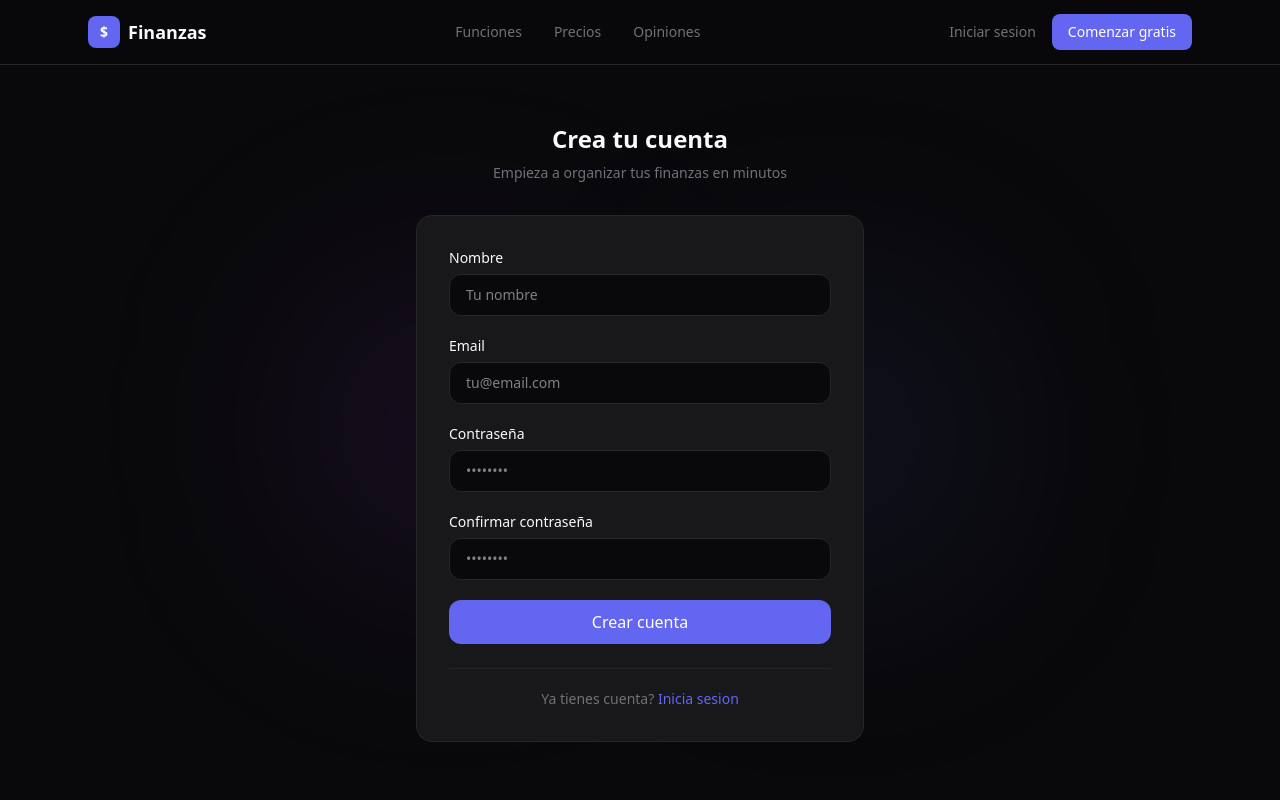
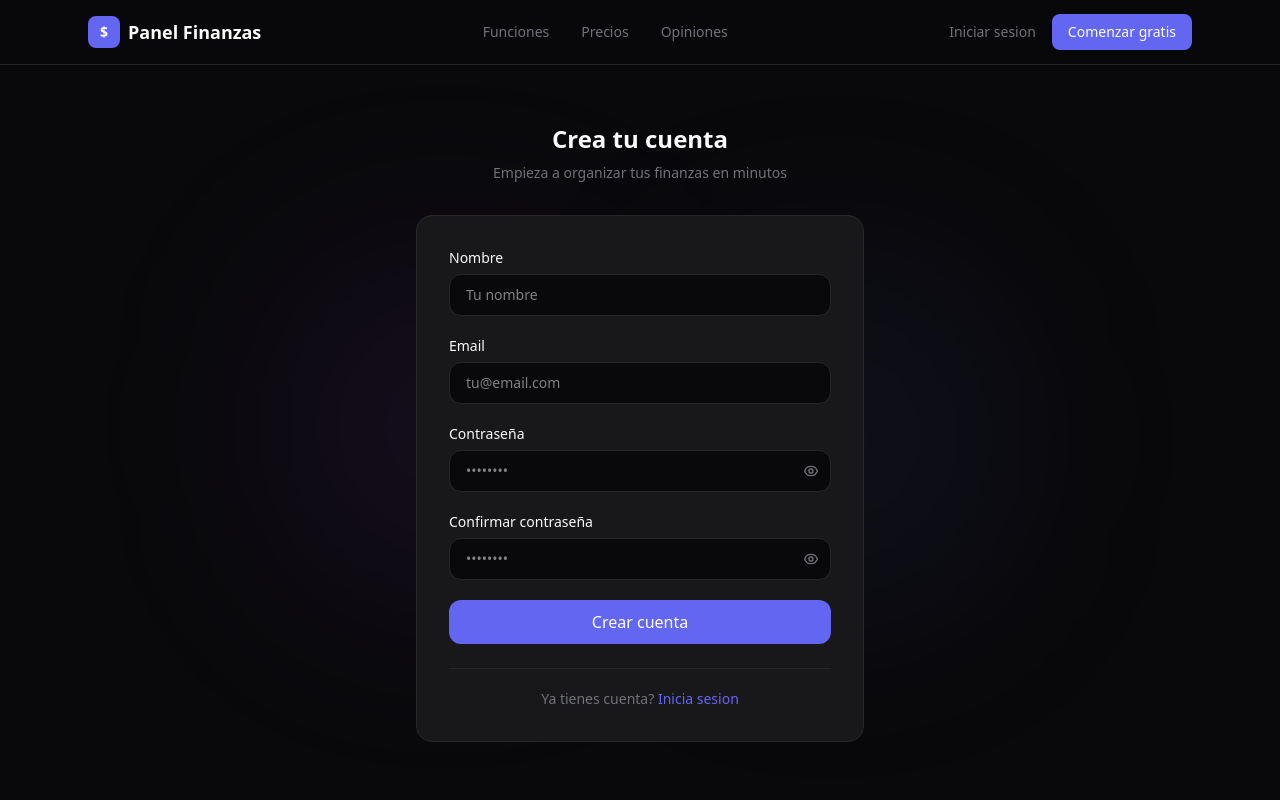
Before and after one commit to Alejandro-Mirena/panel-de-finanzas, a Next.js app in the folder client/: page /register in a window 1280 px wide. Shown: the top 800 px of the page. Built offline with nearby package versions, Linux system fonts and the light colour scheme; no server answers.

Commit message:
Add password show/hide toggle, fix dashboard hydration, improve navbar when logged in

```diff
--- a/client/src/app/dashboard/page.tsx
+++ b/client/src/app/dashboard/page.tsx
@@ -10,16 +10,18 @@ type Tab = "dashboard" | "profile";
 
 export default function Dashboard() {
   const [tab, setTab] = useState<Tab>("dashboard");
+  const [mounted, setMounted] = useState(false);
   const router = useRouter();
   const { token, user } = useAuthStore();
 
   useEffect(() => {
+    setMounted(true);
     if (!token) {
       router.push("/login");
     }
   }, [token, router]);
 
-  if (!token) {
+  if (!mounted || !token) {
     return null;
   }
 
--- a/client/src/app/register/page.tsx
+++ b/client/src/app/register/page.tsx
@@ -6,6 +6,7 @@ import { z } from "zod";
 import Link from "next/link";
 import { useRouter } from "next/navigation";
 import { useAuthStore } from "@/lib/auth";
+import PasswordInput from "@/components/common/PasswordInput";
 
 const registerSchema = z
   .object({
@@ -102,34 +103,20 @@ export default function RegisterPage() {
               <label className="block text-sm font-medium mb-1.5">
                 Contraseña
               </label>
-              <input
-                type="password"
-                {...register("password")}
-                placeholder="••••••••"
-                className="w-full px-4 py-2.5 bg-background border border-card-border rounded-xl text-sm focus:outline-none focus:ring-2 focus:ring-primary/50 transition-all"
+              <PasswordInput
+                registration={register("password")}
+                error={errors.password?.message}
               />
-              {errors.password && (
-                <p className="text-red-400 text-xs mt-1">
-                  {errors.password.message}
-                </p>
-              )}
             </div>
 
             <div>
               <label className="block text-sm font-medium mb-1.5">
                 Confirmar contraseña
               </label>
-              <input
-                type="password"
-                {...register("confirmPassword")}
-                placeholder="••••••••"
-                className="w-full px-4 py-2.5 bg-background border border-card-border rounded-xl text-sm focus:outline-none focus:ring-2 focus:ring-primary/50 transition-all"
+              <PasswordInput
+                registration={register("confirmPassword")}
+                error={errors.confirmPassword?.message}
               />
-              {errors.confirmPassword && (
-                <p className="text-red-400 text-xs mt-1">
-                  {errors.confirmPassword.message}
-                </p>
-              )}
             </div>
 
             <button
--- /dev/null
+++ b/client/src/components/common/PasswordInput.tsx
@@ -0,0 +1,47 @@
+"use client";
+
+import { useState } from "react";
+
+interface Props {
+  placeholder?: string;
+  value?: string;
+  onChange?: (e: React.ChangeEvent<HTMLInputElement>) => void;
+  registration?: any;
+  error?: string;
+}
+
+export default function PasswordInput({ placeholder = "••••••••", value, onChange, registration, error }: Props) {
+  const [show, setShow] = useState(false);
+
+  return (
+    <div>
+      <div className="relative">
+        <input
+          type={show ? "text" : "password"}
+          placeholder={placeholder}
+          value={value}
+          onChange={onChange}
+          {...(registration || {})}
+          className="w-full px-4 py-2.5 pr-10 bg-background border border-card-border rounded-xl text-sm focus:outline-none focus:ring-2 focus:ring-primary/50 transition-all"
+        />
+        <button
+          type="button"
+          onClick={() => setShow(!show)}
+          className="absolute right-3 top-1/2 -translate-y-1/2 text-muted hover:text-foreground transition-colors cursor-pointer"
+        >
+          {show ? (
+            <svg className="w-4 h-4" fill="none" viewBox="0 0 24 24" stroke="currentColor">
+              <path strokeLinecap="round" strokeLinejoin="round" strokeWidth={2} d="M13.875 18.825A10.05 10.05 0 0112 19c-4.478 0-8.268-2.943-9.543-7a9.97 9.97 0 011.563-3.029m5.858.908a3 3 0 114.243 4.243M9.878 9.878l4.242 4.242M9.88 9.88l-3.29-3.29m7.532 7.532l3.29 3.29M3 3l3.59 3.59m0 0A9.953 9.953 0 0112 5c4.478 0 8.268 2.943 9.543 7a10.025 10.025 0 01-4.132 5.411m0 0L21 21" />
+            </svg>
+          ) : (
+            <svg className="w-4 h-4" fill="none" viewBox="0 0 24 24" stroke="currentColor">
+              <path strokeLinecap="round" strokeLinejoin="round" strokeWidth={2} d="M15 12a3 3 0 11-6 0 3 3 0 016 0z" />
+              <path strokeLinecap="round" strokeLinejoin="round" strokeWidth={2} d="M2.458 12C3.732 7.943 7.523 5 12 5c4.478 0 8.268 2.943 9.542 7-1.274 4.057-5.064 7-9.542 7-4.477 0-8.268-2.943-9.542-7z" />
+            </svg>
+          )}
+        </button>
+      </div>
+      {error && <p className="text-red-400 text-xs mt-1">{error}</p>}
+    </div>
+  );
+}
--- a/client/src/components/landing/Navbar.tsx
+++ b/client/src/components/landing/Navbar.tsx
@@ -1,12 +1,14 @@
 "use client";
 
-import { useState, useEffect } from "react";
+import { useState, useEffect, useRef } from "react";
 import Link from "next/link";
 import { useRouter } from "next/navigation";
 import { useAuthStore } from "@/lib/auth";
 
 export default function Navbar() {
   const [menuOpen, setMenuOpen] = useState(false);
+  const [dropdownOpen, setDropdownOpen] = useState(false);
+  const dropdownRef = useRef<HTMLDivElement>(null);
   const router = useRouter();
   const { user, token, logout, fetchUser } = useAuthStore();
 
@@ -16,9 +18,20 @@ export default function Navbar() {
     }
   }, [token, user, fetchUser]);
 
+  useEffect(() => {
+    const handleClick = (e: MouseEvent) => {
+      if (dropdownRef.current && !dropdownRef.current.contains(e.target as Node)) {
+        setDropdownOpen(false);
+      }
+    };
+    document.addEventListener("mousedown", handleClick);
+    return () => document.removeEventListener("mousedown", handleClick);
+  }, []);
+
   const handleLogout = () => {
     logout();
     setMenuOpen(false);
+    setDropdownOpen(false);
     router.push("/");
   };
 
@@ -29,9 +42,10 @@ export default function Navbar() {
           <div className="w-8 h-8 rounded-lg bg-primary flex items-center justify-center">
             <span className="text-white font-bold text-sm">$</span>
           </div>
-          <span className="font-semibold text-lg">Finanzas</span>
+          <span className="font-semibold text-lg">Panel Finanzas</span>
         </Link>
 
+        {!user && (
           <div className="hidden md:flex items-center gap-8">
             <a href="/#features" className="text-sm text-muted hover:text-foreground transition-colors">
               Funciones
@@ -43,26 +57,55 @@ export default function Navbar() {
               Opiniones
             </a>
           </div>
+        )}
 
         <div className="hidden md:flex items-center gap-4">
           {user ? (
             <>
-              <Link href="/dashboard" className="text-sm text-muted hover:text-foreground transition-colors">
+              <Link href="/dashboard" className="text-sm bg-primary/10 text-primary hover:bg-primary/20 px-3 py-1.5 rounded-lg transition-colors font-medium">
                 Dashboard
               </Link>
-              <div className="flex items-center gap-3">
-                <Link href="/dashboard" className="flex items-center gap-2 text-sm text-muted hover:text-foreground transition-colors">
-                  <span className="w-8 h-8 rounded-full bg-primary/20 flex items-center justify-center text-sm">
+              <div className="relative" ref={dropdownRef}>
+                <button
+                  onClick={() => setDropdownOpen(!dropdownOpen)}
+                  className="flex items-center gap-2 px-3 py-1.5 rounded-lg border border-card-border hover:bg-card transition-colors cursor-pointer"
+                >
+                  <span className="w-7 h-7 rounded-full bg-gradient-to-br from-primary to-purple-500 flex items-center justify-center text-white text-xs font-bold">
                     {user.name.charAt(0).toUpperCase()}
                   </span>
-                  {user.name}
+                  <span className="text-sm text-foreground">{user.name}</span>
+                  <svg className={`w-3.5 h-3.5 text-muted transition-transform ${dropdownOpen ? "rotate-180" : ""}`} fill="none" viewBox="0 0 24 24" stroke="currentColor">
+                    <path strokeLinecap="round" strokeLinejoin="round" strokeWidth={2} d="M19 9l-7 7-7-7" />
+                  </svg>
+                </button>
+
+                {dropdownOpen && (
+                  <div className="absolute right-0 mt-2 w-48 bg-card border border-card-border rounded-xl shadow-xl py-1">
+                    <div className="px-4 py-2 border-b border-card-border">
+                      <p className="text-sm font-medium">{user.name}</p>
+                      <p className="text-xs text-muted truncate">{user.email}</p>
+                    </div>
+                    <Link
+                      href="/dashboard"
+                      onClick={() => setDropdownOpen(false)}
+                      className="flex items-center gap-2 px-4 py-2 text-sm text-muted hover:text-foreground hover:bg-background transition-colors"
+                    >
+                      <svg className="w-4 h-4" fill="none" viewBox="0 0 24 24" stroke="currentColor">
+                        <path strokeLinecap="round" strokeLinejoin="round" strokeWidth={2} d="M3 12l2-2m0 0l7-7 7 7M5 10v10a1 1 0 001 1h3m10-11l2 2m-2-2v10a1 1 0 01-1 1h-3m-6 0a1 1 0 001-1v-4a1 1 0 011-1h2a1 1 0 011 1v4a1 1 0 001 1m-6 0h6" />
+                      </svg>
+                      Dashboard
                     </Link>
                     <button
                       onClick={handleLogout}
-                  className="text-sm text-muted hover:text-red-400 transition-colors cursor-pointer"
+                      className="flex items-center gap-2 w-full px-4 py-2 text-sm text-red-400 hover:text-red-300 hover:bg-background transition-colors cursor-pointer"
                     >
-                  Salir
+                      <svg className="w-4 h-4" fill="none" viewBox="0 0 24 24" stroke="currentColor">
+                        <path strokeLinecap="round" strokeLinejoin="round" strokeWidth={2} d="M17 16l4-4m0 0l-4-4m4 4H7m6 4v1a3 3 0 01-3 3H6a3 3 0 01-3-3V7a3 3 0 013-3h4a3 3 0 013 3v1" />
+                      </svg>
+                      Cerrar sesion
                     </button>
+                  </div>
+                )}
               </div>
             </>
           ) : (
@@ -97,6 +140,8 @@ export default function Navbar() {
       {menuOpen && (
         <div className="md:hidden border-t border-card-border bg-background/95 backdrop-blur-xl">
           <div className="px-4 py-4 space-y-3">
+            {!user && (
+              <>
                 <a href="/#features" onClick={() => setMenuOpen(false)} className="block text-sm text-muted hover:text-foreground transition-colors py-2">
                   Funciones
                 </a>
@@ -106,17 +151,22 @@ export default function Navbar() {
                 <a href="/#testimonials" onClick={() => setMenuOpen(false)} className="block text-sm text-muted hover:text-foreground transition-colors py-2">
                   Opiniones
                 </a>
+              </>
+            )}
             <div className="pt-3 border-t border-card-border space-y-3">
               {user ? (
                 <>
-                  <Link href="/dashboard" onClick={() => setMenuOpen(false)} className="flex items-center gap-2 text-sm text-muted hover:text-foreground transition-colors py-2">
-                    <span className="w-6 h-6 rounded-full bg-primary/20 flex items-center justify-center text-xs">
+                  <div className="flex items-center gap-3 px-2 py-2">
+                    <span className="w-9 h-9 rounded-full bg-gradient-to-br from-primary to-purple-500 flex items-center justify-center text-white text-sm font-bold">
                       {user.name.charAt(0).toUpperCase()}
                     </span>
-                    {user.name}
-                  </Link>
-                  <Link href="/dashboard" onClick={() => setMenuOpen(false)} className="block text-sm text-muted hover:text-foreground transition-colors py-2">
-                    Dashboard
+                    <div>
+                      <p className="text-sm font-medium">{user.name}</p>
+                      <p className="text-xs text-muted">{user.email}</p>
+                    </div>
+                  </div>
+                  <Link href="/dashboard" onClick={() => setMenuOpen(false)} className="block text-sm bg-primary/10 text-primary px-4 py-2.5 rounded-lg transition-colors text-center font-medium">
+                    Ir al Dashboard
                   </Link>
                   <button
                     onClick={handleLogout}
```
Also changed, not shown: client/src/app/login/page.tsx (+4 -10 lines), client/src/components/dashboard/PasswordForm.tsx (+26 -14 lines). Lines whose indentation alone changed are shown as unchanged.
